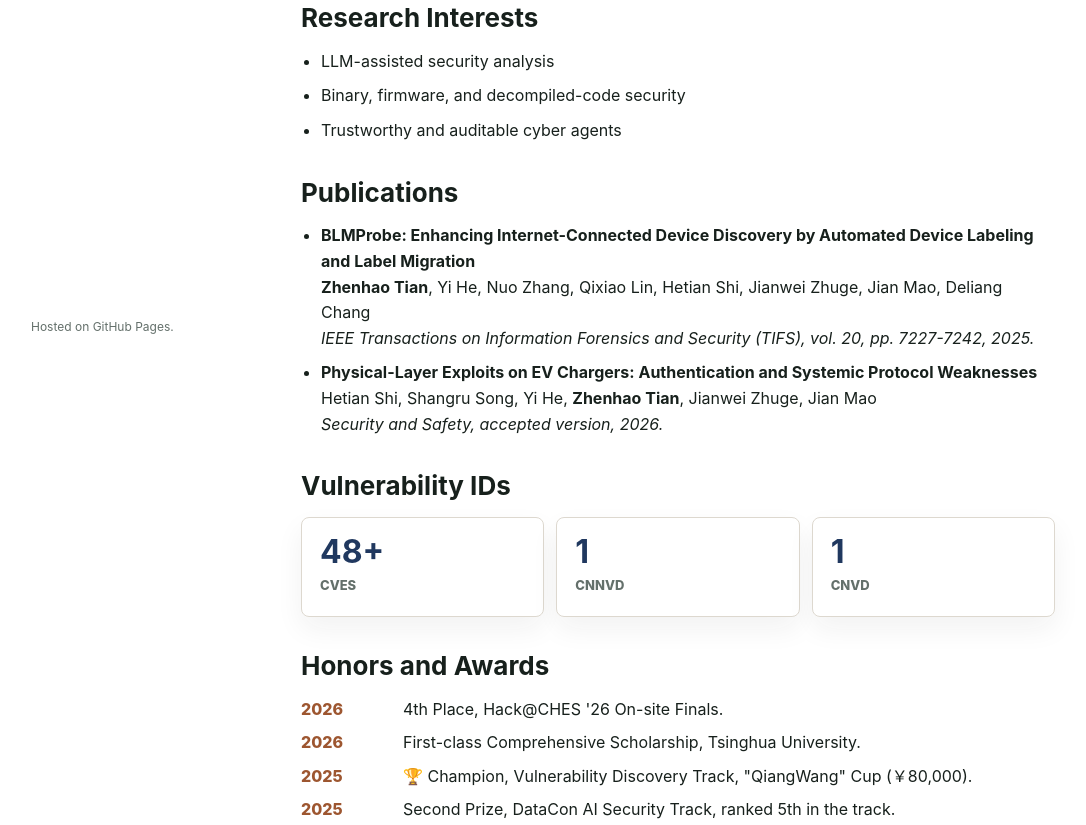
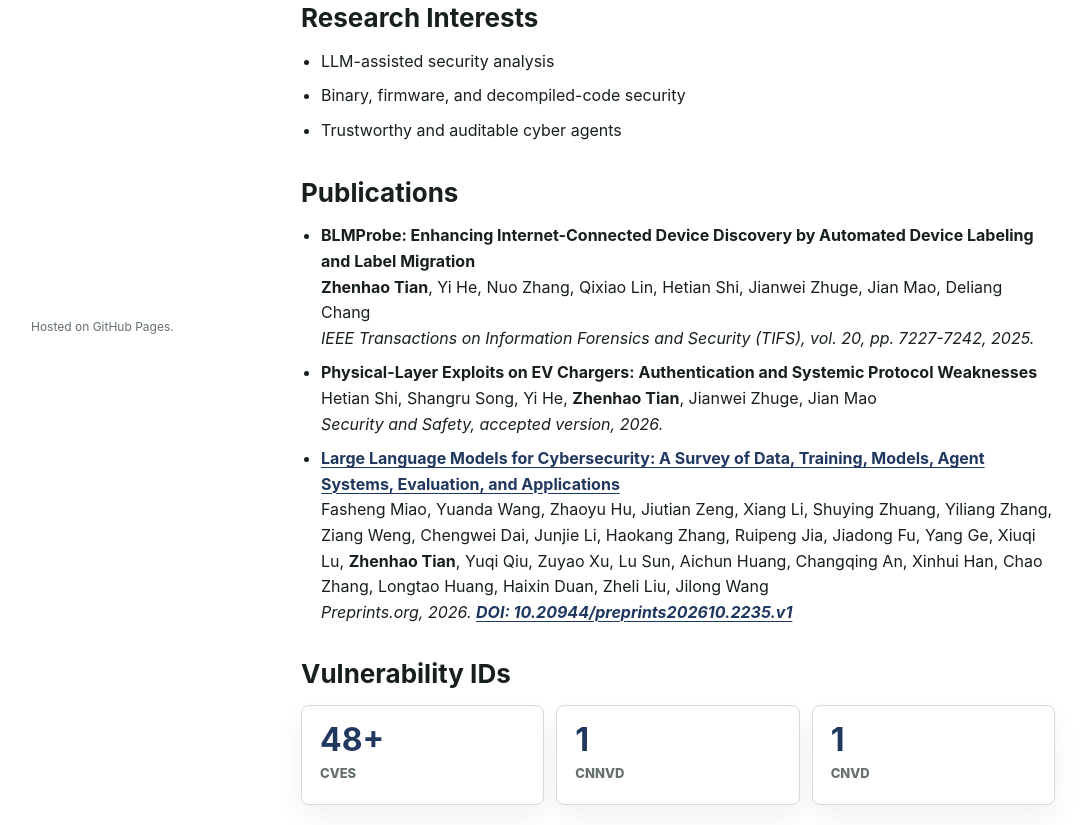
Before and after one commit to tzh00203/tzh00203.github.io, a plain HTML site: page index.html in a window 1280 px wide. Shown: the part 436-1261 px from the top of the page, without its empty margins (101-1187 px from the left). Drawn offline with Linux system fonts and the light colour scheme.

Commit message:
Add LLM cybersecurity survey to publications

```diff
--- a/index.html
+++ b/index.html
@@ -111,6 +111,11 @@
               Hetian Shi, Shangru Song, Yi He, <strong>Zhenhao Tian</strong>, Jianwei Zhuge, Jian Mao<br>
               <em>Security and Safety, accepted version, 2026.</em>
             </li>
+            <li>
+              <strong><a href="https://cyber-llm.github.io/">Large Language Models for Cybersecurity: A Survey of Data, Training, Models, Agent Systems, Evaluation, and Applications</a></strong><br>
+              Fasheng Miao, Yuanda Wang, Zhaoyu Hu, Jiutian Zeng, Xiang Li, Shuying Zhuang, Yiliang Zhang, Ziang Weng, Chengwei Dai, Junjie Li, Haokang Zhang, Ruipeng Jia, Jiadong Fu, Yang Ge, Xiuqi Lu, <strong>Zhenhao Tian</strong>, Yuqi Qiu, Zuyao Xu, Lu Sun, Aichun Huang, Changqing An, Xinhui Han, Chao Zhang, Longtao Huang, Haixin Duan, Zheli Liu, Jilong Wang<br>
+              <em>Preprints.org, 2026. <a href="https://doi.org/10.20944/preprints202610.2235.v1">DOI: 10.20944/preprints202610.2235.v1</a></em>
+            </li>
           </ul>
         </section>
 
```
